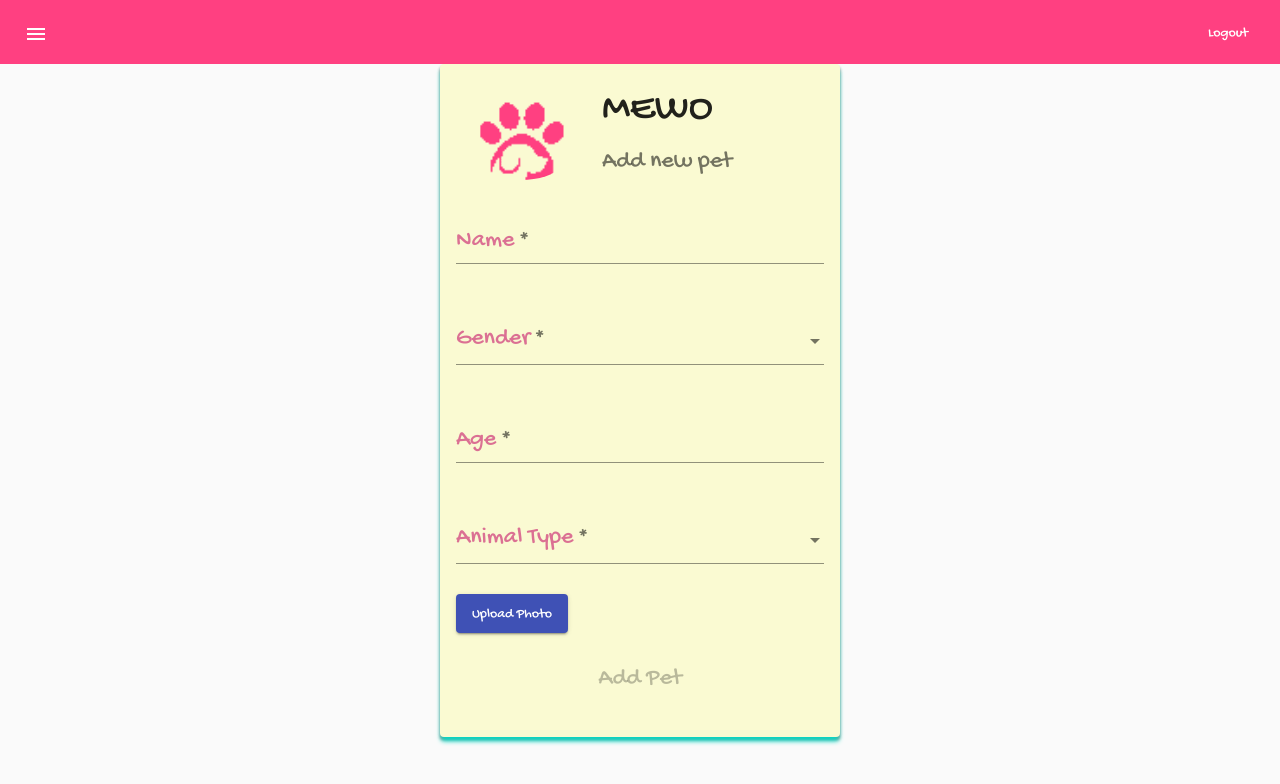
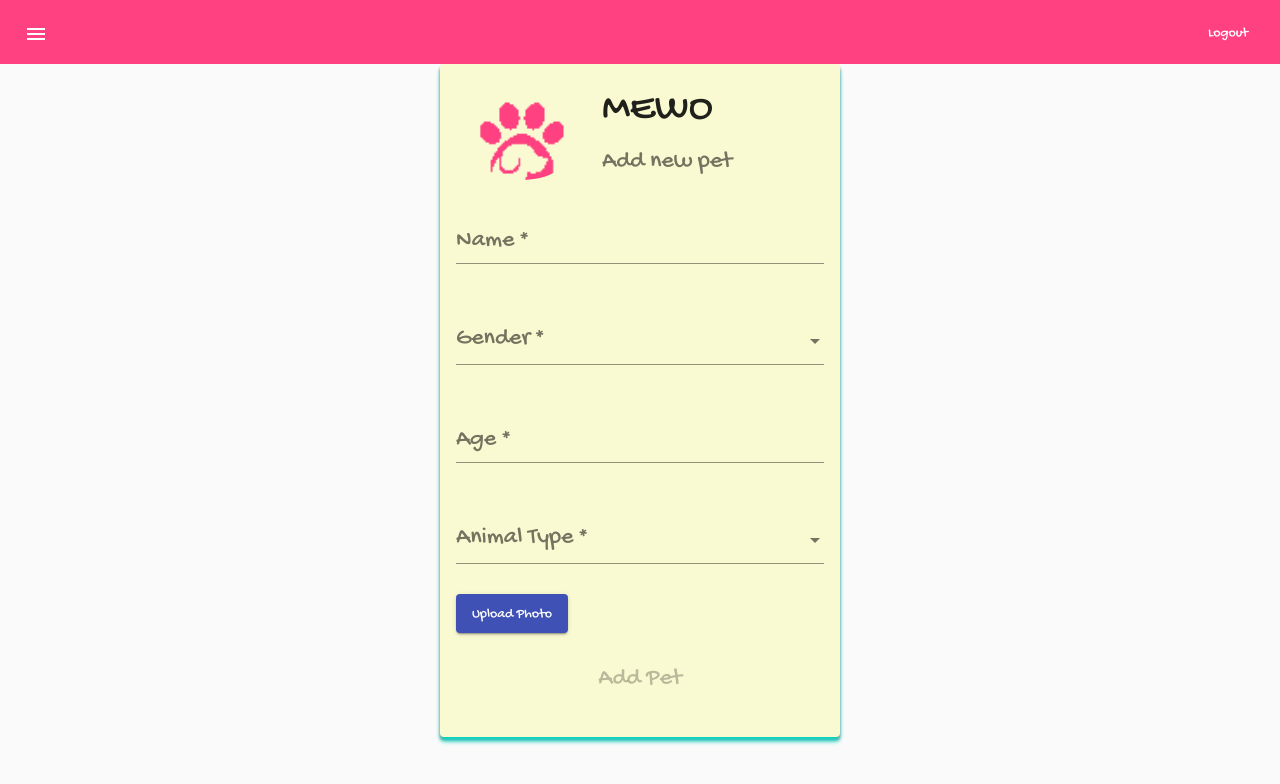
Before and after one commit to AliAnsari777/Meow, an Angular app in the folder FrontendAngular/: page /home/addPet in a window 1280 px wide. Shown: the top 784 px of the page. Built offline with nearby package versions, Linux system fonts and the light colour scheme.

Commit message:
pulling new features

```diff
--- a/FrontendAngular/src/app/add-pet/add-pet.component.css
+++ b/FrontendAngular/src/app/add-pet/add-pet.component.css
@@ -43,15 +43,3 @@
 .mat-form-field-infix {
     border-top: 0.1em;
 }
-
-.ng-tns-c140-7 {
-    color: palevioletred;
-}
-
-.ng-star-inserted {
-    color: palevioletred;
-}
-
-#ali {
-    color: palevioletred !important;
-}
```
